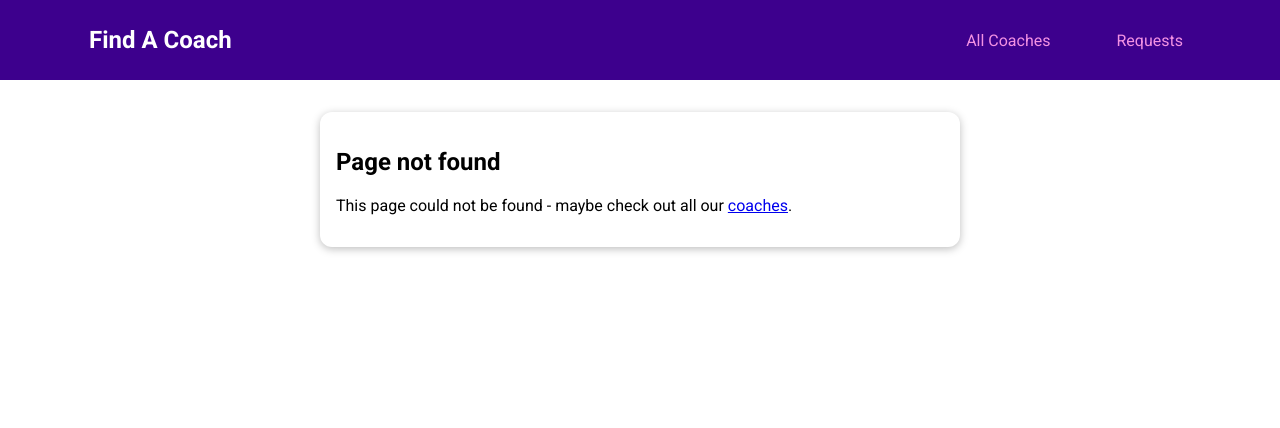
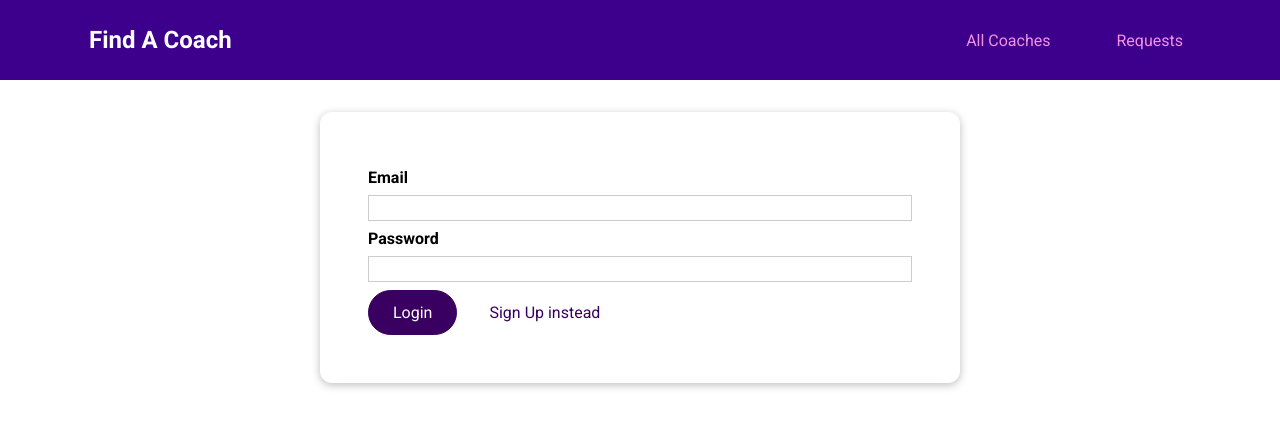
Before and after one commit to JosephGalante/FindACoach, a Vue app: page /auth in a window 1280 px wide. Before the commit this address had no page. Shown: the top 428 px of the page. Built offline with nearby package versions, Linux system fonts and the light colour scheme.

Commit message:
Began user authentication functionality

```diff
--- a/src/router.js
+++ b/src/router.js
@@ -6,6 +6,7 @@ import ContactCoach from './views/requests/ContactCoach.vue'
 import CoachRegister from './views/coaches/CoachRegister.vue'
 import RequestsReceived from './views/requests/RequestsReceived.vue'
 import NotFound from './views/NotFound.vue'
+import UserAuth from './views/auth/UserAuth.vue'
 
 const router = createRouter({
   history: createWebHistory(),
@@ -48,6 +49,11 @@ const router = createRouter({
       ],
     },
     {
+      path: '/auth',
+      name: 'Auth',
+      component: UserAuth,
+    },
+    {
       path: '/:notFound(.*)',
       name: 'NotFound',
       component: NotFound,
--- /dev/null
+++ b/src/views/auth/UserAuth.vue
@@ -0,0 +1,117 @@
+<template>
+  <base-card>
+    <form
+      action=""
+      @submit.prevent="submitForm">
+      <div class="form-control">
+        <label for="email">Email</label>
+        <input
+          type="email"
+          id="email"
+          v-model.trim="email" />
+      </div>
+      <div class="form-control">
+        <label for="password">Password</label>
+        <input
+          type="password"
+          id="password"
+          v-model.trim="password" />
+      </div>
+      <p v-if="formIsValid">
+        Please enter a valid email and password (must be at least 6 characters
+        long)
+      </p>
+      <base-button>{{ submitButtonCaption }}</base-button>
+      <base-button
+        type="button"
+        mode="flat"
+        @click="switchAuthMode"
+        >{{ switchModeButtonCaption }}</base-button
+      >
+    </form>
+  </base-card>
+</template>
+
+<script>
+export default {
+  name: 'UserAuth',
+  data() {
+    return {
+      email: null,
+      password: null,
+      formIsValid: false,
+      mode: 'Login',
+    }
+  },
+  computed: {
+    submitButtonCaption() {
+      if (this.mode === 'Login') {
+        return 'Login'
+      } else {
+        return 'Sign Up'
+      }
+    },
+    switchModeButtonCaption() {
+      if (this.mode === 'Login') {
+        return 'Sign Up instead'
+      } else {
+        return 'Login instead'
+      }
+    },
+  },
+  methods: {
+    submitForm() {
+      this.formIsValid = true
+      if (
+        this.email === '' ||
+        !this.email.includes('@') ||
+        this.password.length < 6
+      ) {
+        this.formIsValid = false
+        return
+      }
+      // send request to server...
+    },
+    switchAuthMode() {
+      if (this.mode === 'Login') {
+        this.mode = 'Sign Up'
+      } else {
+        this.mode = 'Login'
+      }
+    },
+  },
+}
+</script>
+
+<style scoped lang="css">
+form {
+  margin: 1rem;
+  padding: 1rem;
+}
+
+.form-control {
+  margin: 0.5rem 0;
+}
+
+label {
+  font-weight: bold;
+  margin-bottom: 0.5rem;
+  display: block;
+}
+
+input,
+textarea {
+  display: block;
+  width: 100%;
+  font: inherit;
+  border: 1px solid #ccc;
+  padding: 0.15rem;
+}
+
+input:focus,
+textarea:focus {
+  border-color: #3d008d;
+  background-color: #faf6ff;
+  outline: none;
+}
+</style>
```
